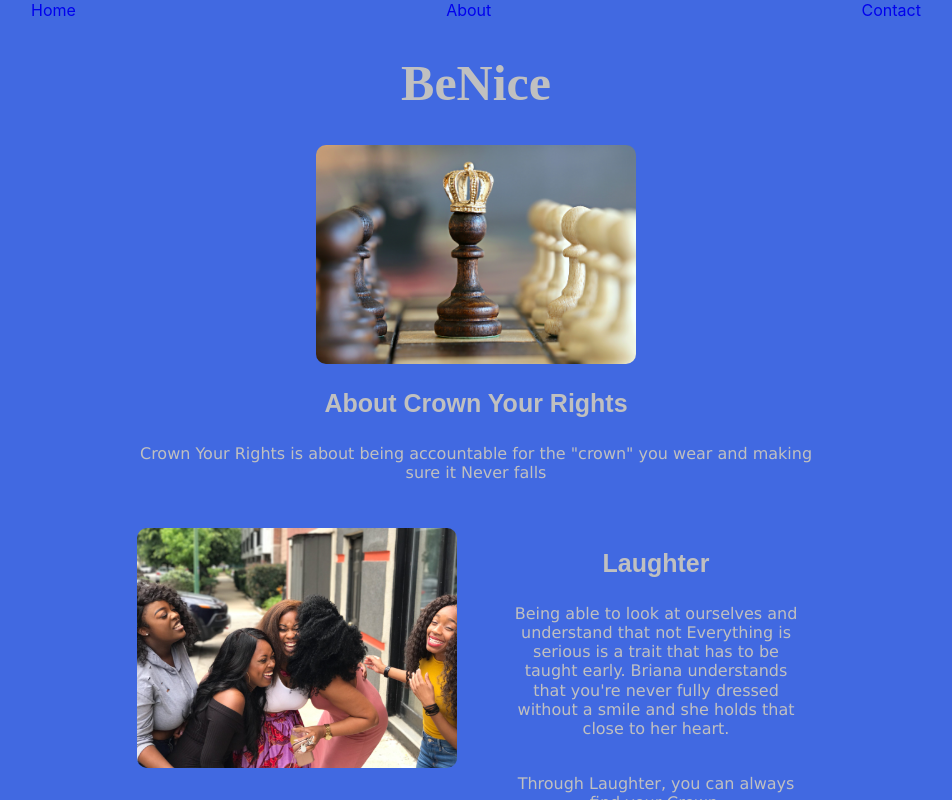
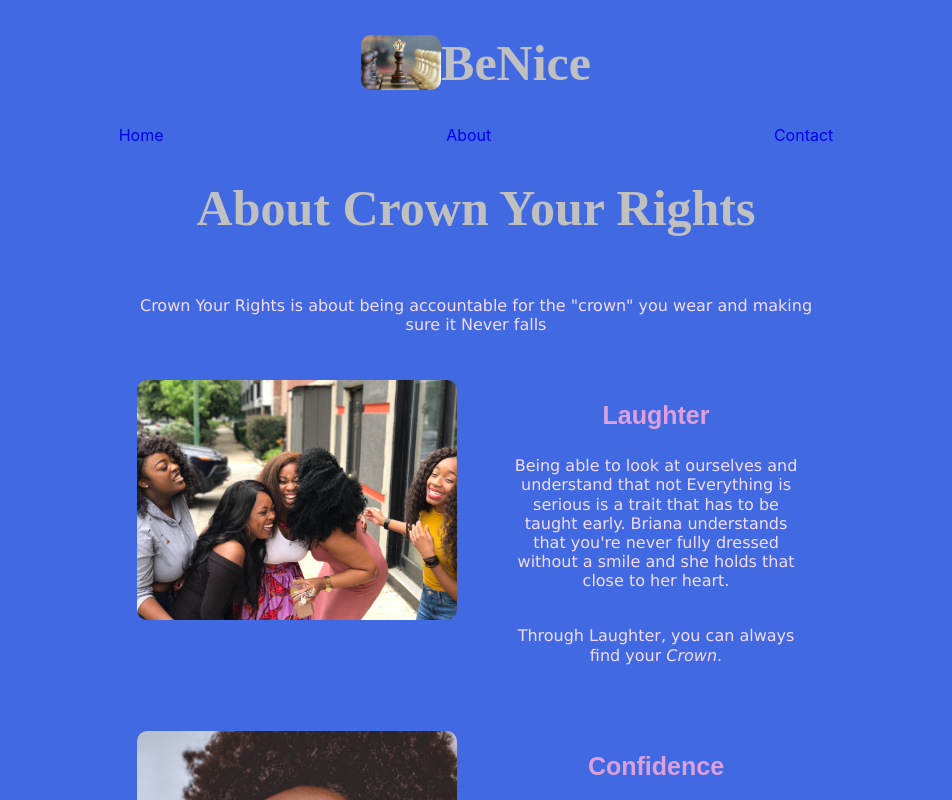
Before and after one commit to JustSpokenCodes/crownyourrights, a React (Create React App) app in the folder crownyr/: page / in a window 1280 px wide. Shown: the top 800 px of the page, without its empty margins (164-1116 px from the left). Built offline with nearby package versions, Linux system fonts and the light colour scheme.

Commit message:
color coating

```diff
--- a/crownyr/src/App.css
+++ b/crownyr/src/App.css
@@ -3,14 +3,35 @@
 }
 .App{
   text-align: center;
-  color: silver;
 }
 html{
   background-color: #4169e1;
 }
 
+header {
+  display: flex;
+  flex-wrap: wrap;
+  justify-content: center;
+}
+
+.logo-container {
+  display: flex;
+}
+
 header nav {
+  width: 100%;
   display: flex;
-  justify-content: space-around;
-  margin: 0 10px;
+  justify-content: space-evenly;
+  text-decoration: none;
+  color:black
+
 }
+
+header img {
+  width: 5rem;
+  margin: auto
+}
+
+header h1 {
+  maegin: 10px 0 30px;
+}
--- a/crownyr/src/App.js
+++ b/crownyr/src/App.js
@@ -12,6 +12,10 @@ function App() {
   return (
     <div className="App">
       <header>
+        <div className="logo-container">
+          <img src='./img/crown.jpg' alt="logo for cyr" />
+          <h1>BeNice</h1>
+        </div>
         <nav className='app-nav'>
           <Link to='/'>Home</Link>
           <Link to='/about'>About</Link>
--- a/crownyr/src/components/Home.js
+++ b/crownyr/src/components/Home.js
@@ -4,11 +4,9 @@ import './home.scss';
 const Home = () => {
     return (
         <div className="container">
-            <h1>BeNice</h1>
+            <h1>About Crown Your Rights</h1>
             <header>
-                <img src='./img/crown.jpg' alt="logo for cyr" />
                 <section className="about">
-                    <h2>About Crown Your Rights</h2>
                     <p> Crown Your Rights is about being accountable for the "crown" you wear and making sure it Never falls
                     </p>
                 </section>
--- a/crownyr/src/components/home.scss
+++ b/crownyr/src/components/home.scss
@@ -1,7 +1,7 @@
 h1 {
     font-family: cursive;
     font-size: 50px;
-
+    color: silver
 }
 
 h2, h3, h4 {
@@ -9,6 +9,7 @@ h2, h3, h4 {
     margin-bottom: 0;
     padding: 0 10px;
     font-size: 25px;
+    color: plum;
 }
 
 p {
@@ -16,6 +17,7 @@ p {
     font-family: 'Lucida Sans', 'Lucida Sans Regular', 'Lucida Grande', 'Lucida Sans Unicode', Geneva, Verdana, sans-serif;
     padding:10px;
     line-height: 1.2;
+    color: rgb(242, 220, 249);
 }
 
 img {
```
